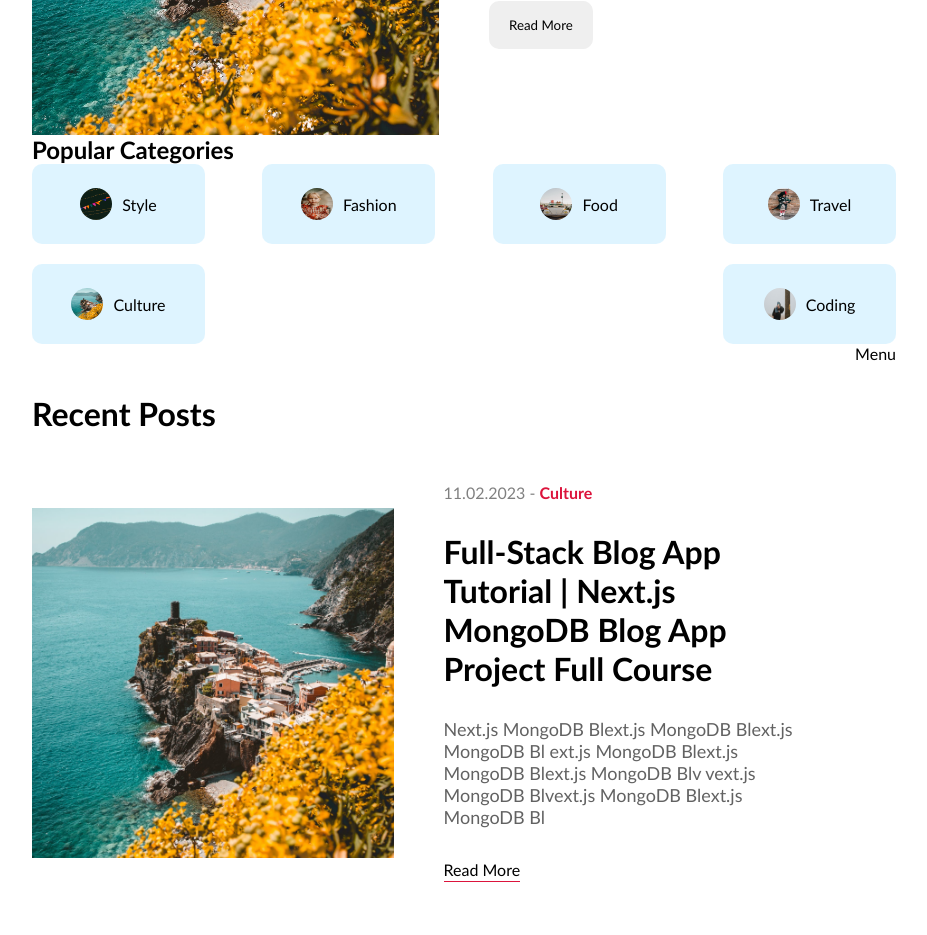
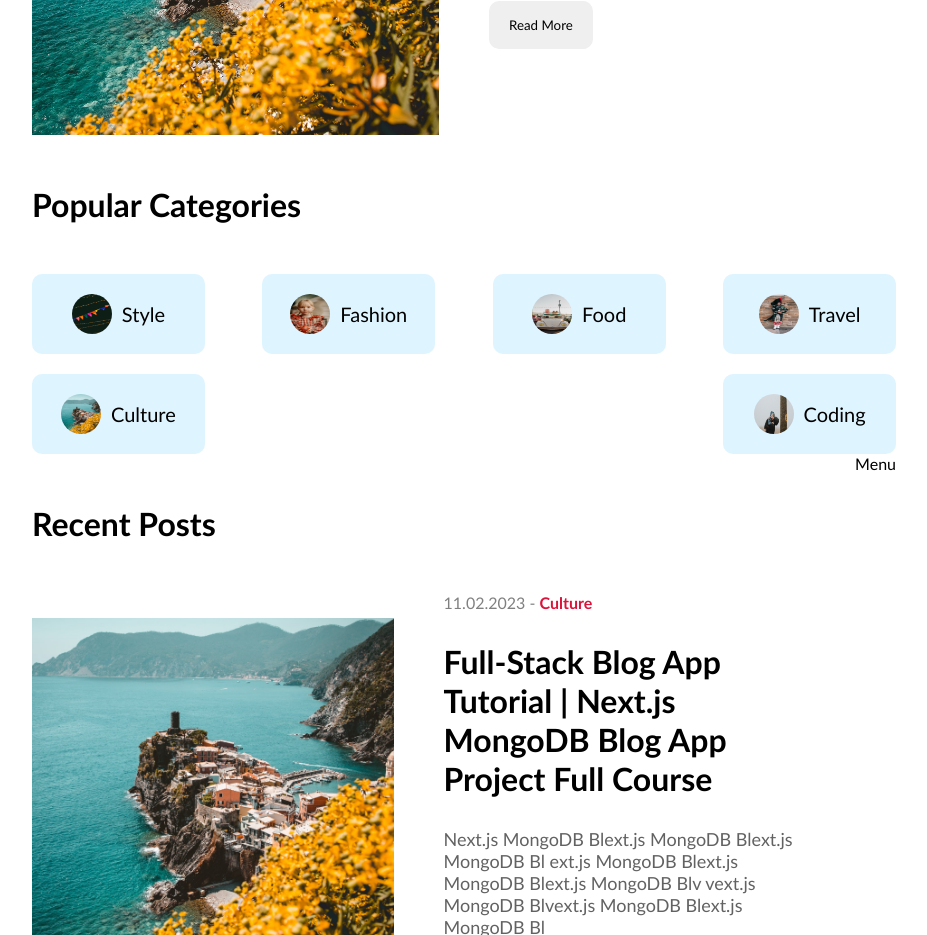
Before and after one commit to alifzwan/NextJS-blog-app, a Next.js app: page / in a window 1280 px wide. Shown: the part 900-1835 px from the top of the page, without its empty margins (176-1103 px from the left). Built offline with nearby package versions, Linux system fonts and the light colour scheme.

Commit message:
rename the classname of CategoryList.jsx as well as nesting the classname in scss

```diff
--- a/src/components/categoryList/CategoryList.jsx
+++ b/src/components/categoryList/CategoryList.jsx
@@ -6,31 +6,31 @@ import Image from 'next/image'
 const CategoryList = () => {
   return (
     <div className={styles.container}>
-      <h2>Popular Categories</h2>
+      <h1 className={styles.title}>Popular Categories</h1>
 
       <div className={styles.categories}>
           <Link href="/blog?cat=style" className={`${styles.category} ${styles.style}`}>
-            <Image src="/style.png" alt="" width={32} height={32} className={styles.image}/>
+            <Image src="/style.png" alt="" width={40} height={40} className={styles.image}/>
             style
           </Link>
-          <Link href="/blog?cat=style" className={`${styles.category} ${styles.style}`}>
-            <Image src="/fashion.png" alt="" width={32} height={32} className={styles.image}/>
+          <Link href="/blog?cat=style" className={`${styles.category} ${styles.fashion}`}>
+            <Image src="/fashion.png" alt="" width={40} height={40} className={styles.image}/>
             fashion
           </Link>
-          <Link href="/blog?cat=style" className={`${styles.category} ${styles.style}`}>
-            <Image src="/food.png" alt="" width={32} height={32} className={styles.image}/>
+          <Link href="/blog?cat=style" className={`${styles.category} ${styles.food}`}>
+            <Image src="/food.png" alt="" width={40} height={40} className={styles.image}/>
             food
           </Link>
-          <Link href="/blog?cat=style" className={`${styles.category} ${styles.style}`}>
-            <Image src="/travel.png" alt="" width={32} height={32} className={styles.image}/>
+          <Link href="/blog?cat=style" className={`${styles.category} ${styles.travel}`}>
+            <Image src="/travel.png" alt="" width={40} height={40} className={styles.image}/>
             travel
           </Link>
-          <Link href="/blog?cat=style" className={`${styles.category} ${styles.style}`}>
-            <Image src="/culture.png" alt="" width={32} height={32} className={styles.image}/>
+          <Link href="/blog?cat=style" className={`${styles.category} ${styles.culture}`}>
+            <Image src="/culture.png" alt="" width={40} height={40} className={styles.image}/>
             culture
           </Link>
-          <Link href="/blog?cat=style" className={`${styles.category} ${styles.style}`}>
-            <Image src="/coding.png" alt="" width={32} height={32} className={styles.image}/>
+          <Link href="/blog?cat=style" className={`${styles.category} ${styles.coding}`}>
+            <Image src="/coding.png" alt="" width={40} height={40} className={styles.image}/>
             coding
           </Link>
 
--- a/src/components/categoryList/categoryList.module.scss
+++ b/src/components/categoryList/categoryList.module.scss
@@ -1,6 +1,9 @@
 .container {
+
     .title {
         margin: 50px 0px;
+        font-family: 'Gill Sans', 'Gill Sans MT', Calibri, 'Trebuchet MS', sans-serif;
+
     }
 
     .categories {
@@ -8,11 +11,12 @@
         flex-wrap: wrap;
         justify-content: space-between;
         gap: 20px;
-    }
 
         .category {
             display: flex;
             align-items: center;
+            font-family: 'Gill Sans', 'Gill Sans MT', Calibri, 'Trebuchet MS', sans-serif;
+            font-size: 20px;
             gap: 10px;
             background-color: #57c4ff31;
             text-transform: capitalize;
@@ -52,12 +56,12 @@
                 background-color: #ffb04f45;
             }
 
-          .category.coding {
+            .coding {
                 background-color: #5e4fff31;
             }
             .image {
                 border-radius: 50%;
             }
         }
-
     }
+}
```
Lines whose indentation alone changed are shown as unchanged.
